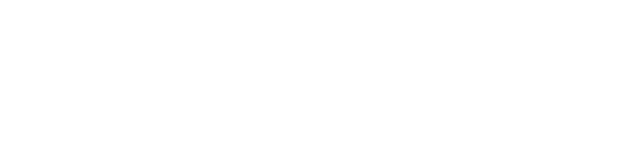
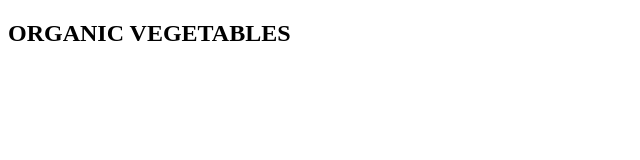
Before and after one commit to The-Comeback-Crew/green-harvest-project, a plain HTML site: page index.html in a window 1280 px wide. Shown: the whole page, without its empty margins (0-640 px from the left). Drawn offline with Linux system fonts and the light colour scheme.

Commit message:
add organic

```diff
--- a/index.html
+++ b/index.html
@@ -16,6 +16,8 @@
 <body>
     <main>
         <section class="organic-vegetables"></section>
+        <div class="container-vegetables">
+            <h2 class="section-title">ORGANIC <span class="highlight">VEGETABLES</span></h2>
 
     </main>
 </body>
```
